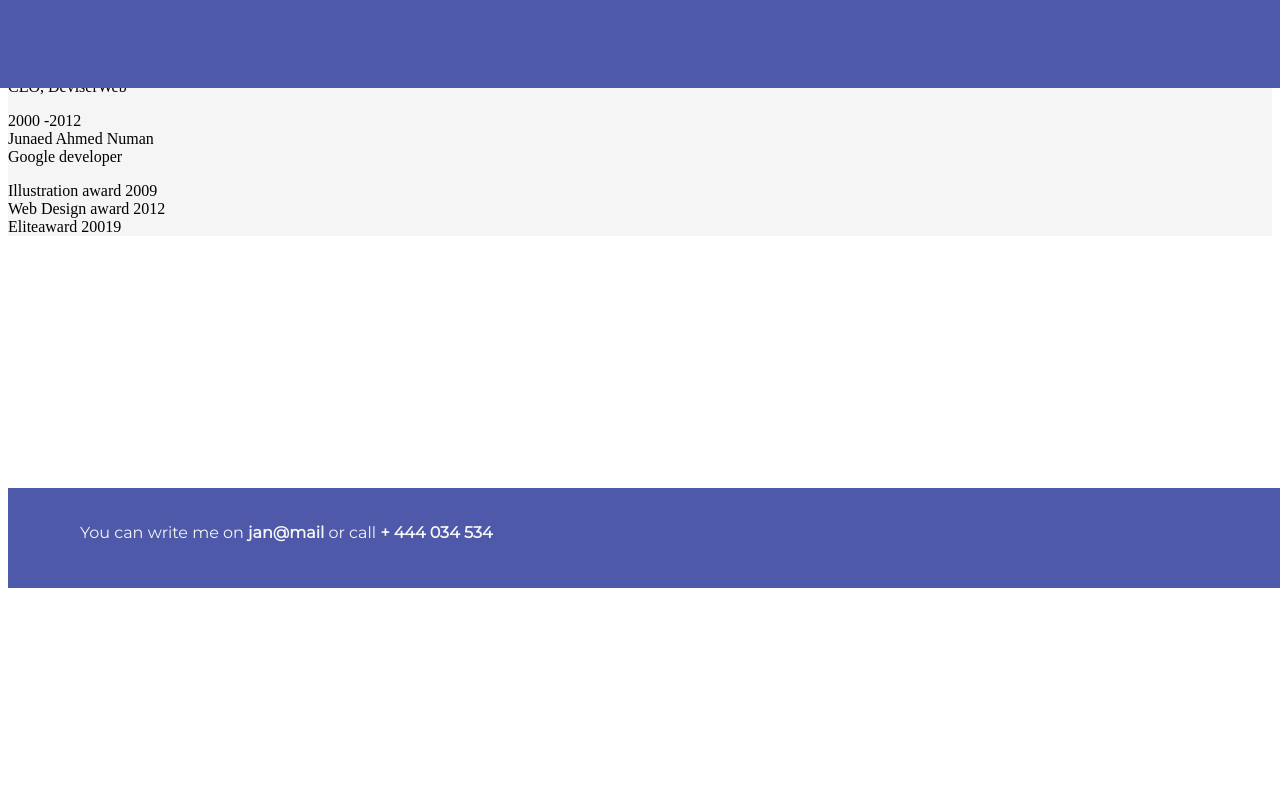
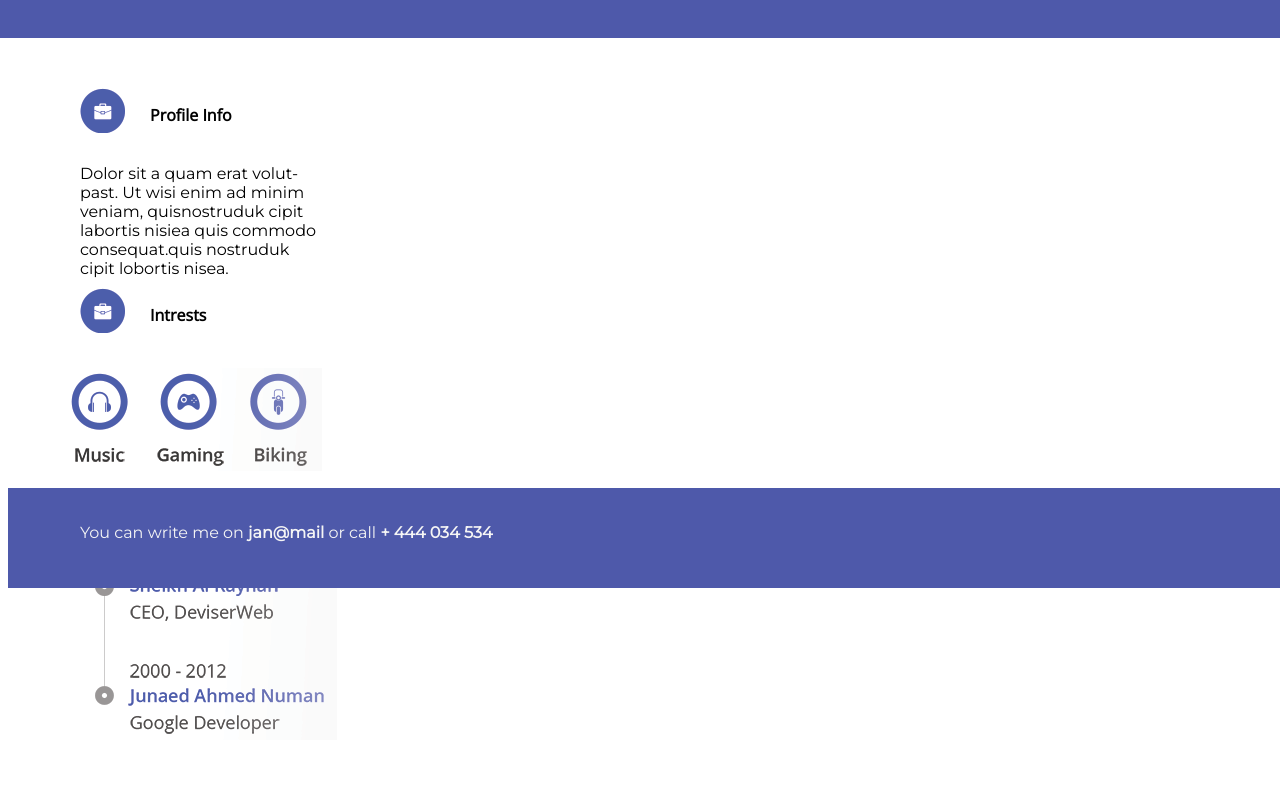
Before and after one commit to Jatzek3/rssschool-html-css-, a plain HTML site: page rss.html in a window 1280 px wide. Shown: the part 212-997 px from the top of the page. Before the commit the page ends 800 px from the top, so only its background shows below. Drawn offline with nearby package versions, Linux system fonts and the light colour scheme.

Commit message:
Add: middle page, but its not designed well

```diff
--- a/rss.css
+++ b/rss.css
@@ -1,6 +1,7 @@
 
 html {
     background-color: white;
+    height: 1200px;
 }
 
 
@@ -20,8 +21,9 @@ html {
     top: 80px;
     color: whitesmoke;
     font-family: 'Open Sans', sans-serif;
+    font-size: 45px;
     font-weight: bolder;
-    font-size: 45px;
+
 }
 
 
@@ -78,9 +80,65 @@ header {
     left: 0;
     width: 100%;
     background-color: #4e59aa;
-    height: 300px;
+    height: 250px;
 
 }
+
+.bagCircle1 {
+    position: fixed;
+    left: 80px;
+    top: 300px;
+}
+.H2AndText1 {
+    position: fixed;
+    left: 150px;
+    top: 300px;
+    font-family: 'Open Sans', sans-serif;
+    font-weight: bolder;
+
+}
+.ProfInfoText {
+    position: fixed;
+    left: 80px;
+    top: 360px;
+    font-family: 'Montserrat', sans-serif;
+}
+
+.bagCircle2 {
+    position: fixed;
+    left: 80px;
+    top: 500px;
+}
+.H2AndText2 {
+    position: fixed;
+    left: 150px;
+    top: 500px;
+    font-family: 'Open Sans', sans-serif;
+    font-weight: bolder;
+}
+.intrests {
+    position: fixed;
+    left: 60px;
+    top: 580px;
+}
+.bagCircle3 {
+    position: fixed;
+    left: 80px;
+    top: 700px;
+}
+.H2AndText3 {
+    position: fixed;
+    left: 150px;
+    top: 700px;
+    font-family: 'Open Sans', sans-serif;
+    font-weight: bolder;
+}
+.career {
+    position: fixed;
+    left: 80px;
+    top: 750px;
+}
+
 
 main {
     background-color: whitesmoke;
--- a/rss.html
+++ b/rss.html
@@ -13,46 +13,44 @@
     <div class="name">Andrew Smith</div>
     <div class="title">UI/UX Designer</div>
     <address></address>
-        <img src="loc.bmp" class="locImg" alt="little icon">
+        <img src="Images\loc.bmp" class="locImg" alt="little icon">
         <div class="locInfo">67/B Munshi para Sylhet</div>
-        <img src="world.bmp" class="worldImg" alt="little icon">
+        <img src="Images\world.bmp" class="worldImg" alt="little icon">
         <div class="worldInfo"> itsnuman.com<br>jan@mail.com</div>
-        <img src="tel.bmp" class="telImg" alt="little icon">
+        <img src="Images\tel.bmp" class="telImg" alt="little icon">
         <div class="telInfo">+444 034 534 </div>
     </address>
 </header>
 <main>
     <section class="Profile info">
-        <div class="H2AndText">
+        <img src="Images\bagCircle.bmp" class="bagCircle1" alt="bagCircle">
+        <div class="H2AndText1">
             <p>Profile Info</p>
         </div>
         <div class="ProfInfoText">
-            <p>"Lorem ipsum dolor sit amet, consectetur adipiscing elit,
-                sed do eiusmod tempor incididunt ut labore et dolore magna aliqua.
-                    Ut enim ad minim veniam, </p>
+            <p>Dolor sit a quam erat volut-<br>
+            past. Ut wisi enim ad minim<br>
+            veniam, quisnostruduk cipit<br>
+            labortis nisiea quis commodo<br>
+            consequat.quis nostruduk <br>
+            cipit lobortis nisea. </p>
         </div>
     </section>
 
     <section class="Intrests">
-        <div class="H2AndText">
+        <img src="Images\bagCircle.bmp" class="bagCircle2" alt="bagCircle">
+        <div class="H2AndText2">
             <p>Intrests</p>
         </div>
-        <p>Music img</p>
-        <p>Gaming img</p>
-        <p>Biking img</p>
+        <img src="Images\Intrests.bmp" class="intrests" alt="Intrests">
         <div class="H2AndText">
     </section>
     <section class="Reference">
-        <div class="H2AndText">
+        <img src="Images\bagCircle.bmp" class="bagCircle3" alt="bagCircle">
+        <div class="H2AndText3">
             <p>Reference</p>
         </div>
-        <p> 1999 - Present<br>
-            Sheikh Al Rahyan<br>
-            CEO, DeviserWeb</p>
-        <p> 2000 -2012<br>
-            Junaed Ahmed Numan<br>
-            Google developer
-        </p>
+        <img src="Images\career.bmp" class="career" alt="careerpath">
     </section>
     <section class="Awwards">
         <p> Illustration award 2009<br>
```
Also changed, not shown: Images/Intrests.bmp (renamed from Intrests.bmp), Images/QbdsmIOv.png (renamed from QbdsmIOv.png), Images/bagCircle.bmp (renamed from Circle.bmp), Images/career.bmp (renamed from career.bmp), Images/icons.bmp (renamed from icons.bmp), Images/loc.bmp (renamed from loc.bmp), Images/tel.bmp (renamed from tel.bmp), Images/world.bmp (renamed from world.bmp).
